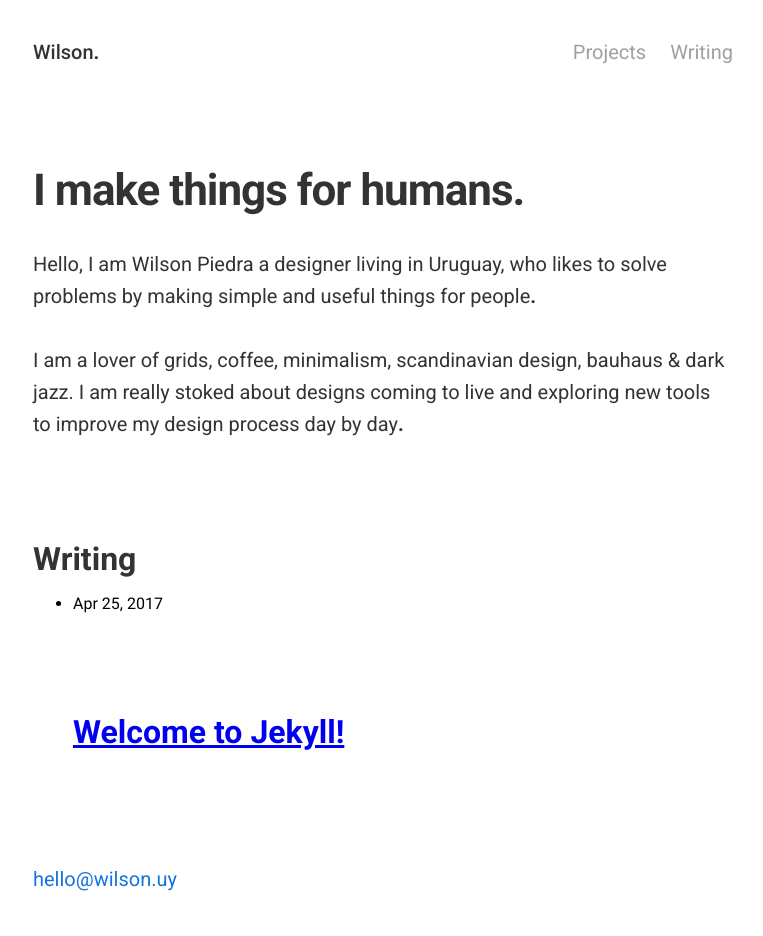
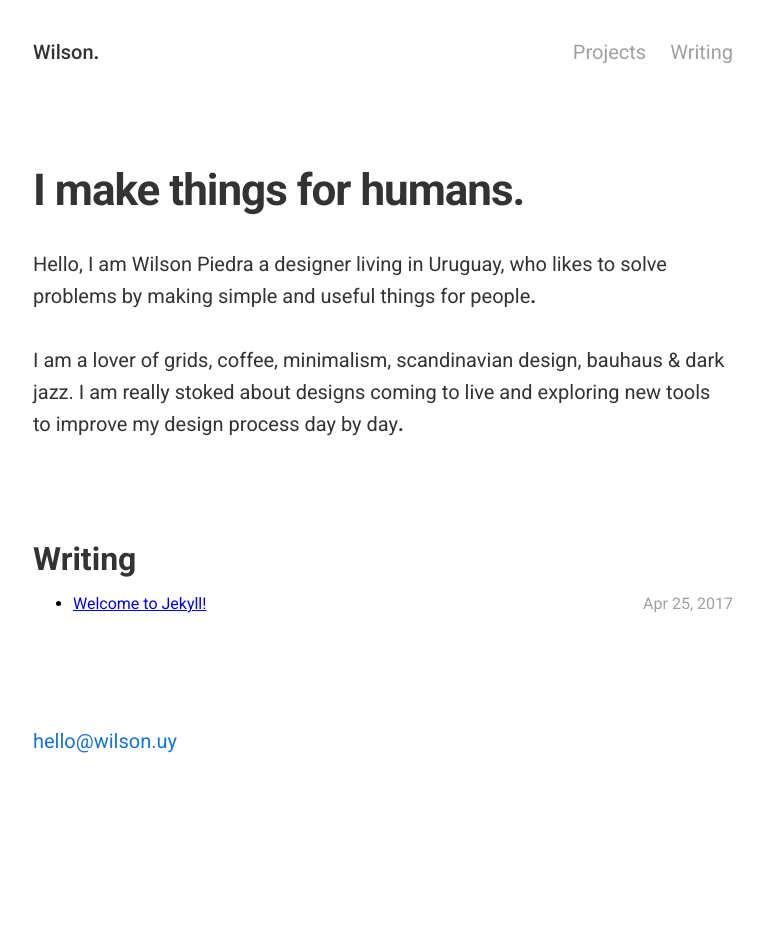
Before and after one commit to wilsonpiedra/wilsonpiedra.github.io, a Jekyll site: the page built from index.html, in a window 1280 px wide. Shown: the whole page, without its empty margins (257-1020 px from the left). Built offline with Jekyll 4.4.1, drawn with Linux system fonts in a browser that asks for light colours; after the commit the page ends 900 px from its top, so only the background shows below that.

Commit message:
Update index.html

```diff
--- a/index.html
+++ b/index.html
@@ -9,16 +9,14 @@
 
   <h2>Writing</h2>
 
-  <ul class="post-list">
+  <div class="writing">
+  <ul>
     {% for post in site.posts %}
       <li>
-        <span class="post-meta">{{ post.date | date: "%b %-d, %Y" }}</span>
-
-        <h2>
-          <a class="post-link" href="{{ post.url | prepend: site.baseurl }}">{{ post.title }}</a>
-        </h2>
+        <a  href="{{ post.url | prepend: site.baseurl }}">{{ post.title }}</a>
+        <span class="date">{{ post.date | date: "%b %-d, %Y" }}</span>
       </li>
     {% endfor %}
   </ul>
-
+  </div>
 </div>
```
